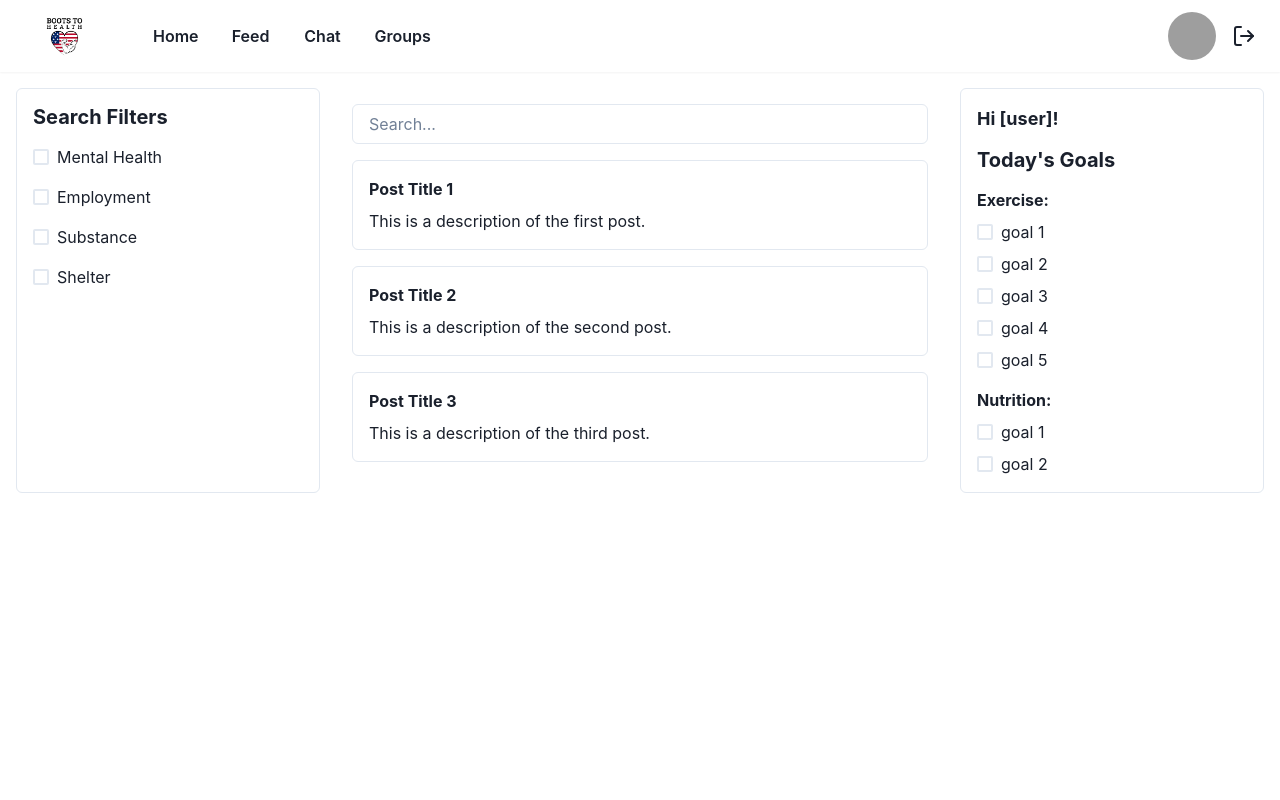
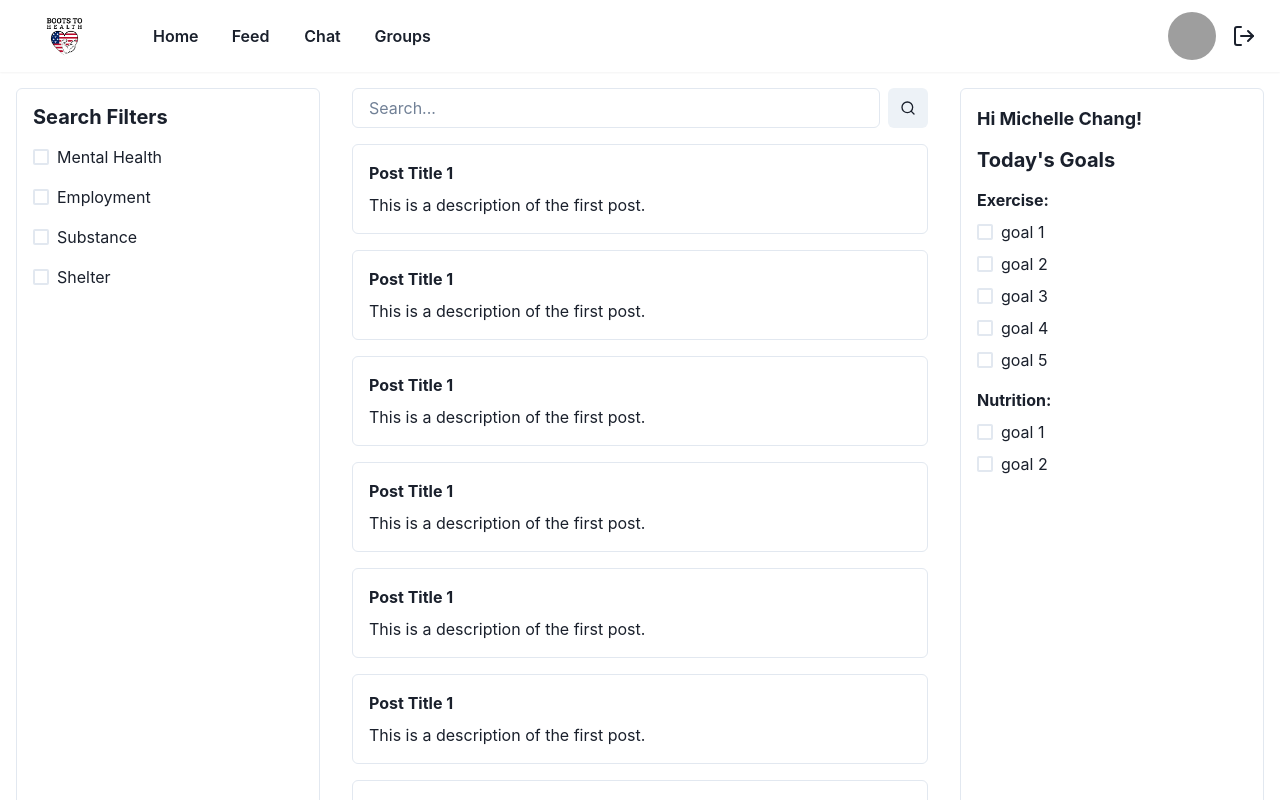
Before and after one commit to michellechang02/veterans-society, a React (Vite) app in the folder frontend/: page /feed in a window 1280 px wide. Shown: the top 800 px of the page. Built offline with nearby package versions, Linux system fonts and the light colour scheme; grey boxes are pictures that could not be loaded.

Commit message:
registration looks better

```diff
--- a/frontend/src/components/Feed.tsx
+++ b/frontend/src/components/Feed.tsx
@@ -1,8 +1,15 @@
-import { Box, Checkbox, Grid, Heading, Input, Text, VStack } from '@chakra-ui/react';
-
+import { Box, Checkbox, Grid, Heading, Input, Text,
+    VStack, HStack, IconButton, Icon } from '@chakra-ui/react';
+import { Search } from 'react-feather'
+import Post from './Post';
 
 
 const Feed = () => {
+
+
+    const firstName = 'Michelle';
+    const lastName = 'Chang';
+
   return (
     <Grid
       templateColumns="1fr 2fr 1fr"
@@ -21,27 +28,28 @@ const Feed = () => {
       </Box>
 
       {/* Middle Column: Input and Feed/Posts */}
-      <Box  p={4}>
-        <Input placeholder="Search..." mb={4} />
+      <Box  pb={4} px={4} >
+        <HStack mb={4}>
+        <Input placeholder="Search..."/>
+        <IconButton aria-label="Search" icon={<Icon as={Search} />} />
+        </HStack>
         <VStack spacing={4} align="stretch">
-          <Box p={4} border="1px solid" borderColor="gray.200" borderRadius="md">
-            <Text fontWeight="bold">Post Title 1</Text>
-            <Text mt={2}>This is a description of the first post.</Text>
-          </Box>
-          <Box p={4} border="1px solid" borderColor="gray.200" borderRadius="md">
-            <Text fontWeight="bold">Post Title 2</Text>
-            <Text mt={2}>This is a description of the second post.</Text>
-          </Box>
-          <Box p={4} border="1px solid" borderColor="gray.200" borderRadius="md">
-            <Text fontWeight="bold">Post Title 3</Text>
-            <Text mt={2}>This is a description of the third post.</Text>
-          </Box>
+            <Post />
+            <Post />
+            <Post />
+            <Post />
+            <Post />
+            <Post />
+            <Post />
+            <Post />
+            <Post />
+            <Post />
         </VStack>
       </Box>
 
       {/* Right Column: User Info and Goals */}
       <Box border="1px solid" borderColor="gray.200" borderRadius="md" p={4}>
-        <Text fontWeight="bold" fontSize="lg" mb={4}>Hi [user]!</Text>
+        <Text fontWeight="bold" fontSize="lg" mb={4}>Hi {firstName} {lastName}!</Text>
         <Heading as="h4" size="md" mb={4}>Today's Goals</Heading>
 
         {/* Exercise Goals */}
--- a/frontend/src/components/Post.tsx
+++ b/frontend/src/components/Post.tsx
@@ -0,0 +1,14 @@
+import { Box, Text } from '@chakra-ui/react'
+
+type Props = {}
+
+function Post({}: Props) {
+  return (
+    <Box p={4} border="1px solid" borderColor="gray.200" borderRadius="md">
+    <Text fontWeight="bold">Post Title 1</Text>
+    <Text mt={2}>This is a description of the first post.</Text>
+  </Box>
+  )
+}
+
+export default Post
--- a/frontend/src/components/Register.tsx
+++ b/frontend/src/components/Register.tsx
@@ -15,6 +15,7 @@ import {
   Checkbox,
   Alert,
   AlertIcon,
+  Grid,
 } from '@chakra-ui/react';
 import { useNavigate } from 'react-router-dom';
 import axios from 'axios';
@@ -146,11 +147,14 @@ const Register: React.FC = () => {
   };
 
   return (
-    <Center h="100vh">
+    <Center>
   <Box
     p={10}
-        width="30vw"
-        minWidth="350px"
+    mt={10}
+    h="80vh"
+    width={{ base: "100vw", md: "80vw", lg: "60vw" }}
+    minWidth="300px"
+    maxWidth="100vw"
     borderWidth={2}
     borderRadius={12}
     boxShadow="2xl"
@@ -159,7 +163,7 @@ const Register: React.FC = () => {
       Register
     </Heading>
     <form onSubmit={handleSubmit}>
-          <Box maxW="md" mx="auto" mt={8} p={4}>
+      <Box mx="auto" mt={8}>
         {errors && (
           <Alert status="error" mb={4}>
             <AlertIcon />
@@ -172,40 +176,43 @@ const Register: React.FC = () => {
               <FormLabel fontSize="lg">Username</FormLabel>
               <Input
                 type="text"
-                    placeholder="Enter username"
+                placeholder="Username"
                 name="username"
                 value={formData.username}
                 onChange={handleInputChange}
                 size="lg"
               />
             </FormControl>
+
             <FormControl id="firstName" isRequired mt={4}>
               <FormLabel fontSize="lg">First Name</FormLabel>
               <Input
                 type="text"
-                    placeholder="Enter your first name"
+                placeholder="First name"
                 name="firstName"
                 value={formData.firstName}
                 onChange={handleInputChange}
                 size="lg"
               />
             </FormControl>
+
             <FormControl id="lastName" isRequired mt={4}>
               <FormLabel fontSize="lg">Last Name</FormLabel>
               <Input
                 type="text"
-                    placeholder="Enter your last name"
+                placeholder="Last name"
                 name="lastName"
                 value={formData.lastName}
                 onChange={handleInputChange}
                 size="lg"
               />
             </FormControl>
+
             <FormControl id="password" isRequired mt={4}>
               <FormLabel fontSize="lg">Password</FormLabel>
               <Input
                 type="password"
-                    placeholder="Enter password"
+                placeholder="Password"
                 name="password"
                 value={formData.password}
                 onChange={handleInputChange}
@@ -234,21 +241,18 @@ const Register: React.FC = () => {
             </Button>
           </>
         )}
+
         {step === 2 && (
           <>
             {formData.isVeteran && (
-                  <>
+              <Grid templateColumns={{ base: "1fr", md: "repeat(2, 1fr)" }} gap={6}>
                 <FormControl id="interests" isRequired>
-                      <FormLabel fontSize="lg">
-                        What are your interests?
-                      </FormLabel>
+                  <FormLabel fontSize="lg" mb={2}>What are your interests?</FormLabel>
                   <RadioGroup
                     name="interests"
-                        onChange={(value: string) =>
-                          handleRadioChange('interests', value)
-                        }
+                    onChange={(value: string) => handleRadioChange('interests', value)}
                   >
-                        <Stack direction="column">
+                    <Stack direction="column" spacing={2}>
                       <Radio value="Fitness">Fitness</Radio>
                       <Radio value="Nutrition">Nutrition</Radio>
                       <Radio value="Community">Community</Radio>
@@ -257,73 +261,76 @@ const Register: React.FC = () => {
                   </RadioGroup>
                 </FormControl>
 
-                    <FormControl id="employmentStatus" mt={4} isRequired>
-                      <FormLabel fontSize="lg">Employment Status</FormLabel>
+                <FormControl id="employmentStatus" isRequired>
+                  <FormLabel fontSize="lg" mb={2}>Employment Status</FormLabel>
                   <RadioGroup
                     name="employmentStatus"
-                        onChange={(value: string) =>
-                          handleRadioChange('employmentStatus', value)
-                        }
+                    onChange={(value: string) => handleRadioChange('employmentStatus', value)}
                     value={formData.employmentStatus}
                   >
-                        <Stack direction="column">
+                    <Stack direction="column" spacing={2}>
                       <Radio value="Employed">Employed</Radio>
                       <Radio value="Unemployed">Unemployed</Radio>
                     </Stack>
                   </RadioGroup>
                 </FormControl>
-                    <FormControl id="liveLocation" mt={4} isRequired>
-                      <FormLabel fontSize="lg">Where do you live?</FormLabel>
+
+                <FormControl id="liveLocation" isRequired>
+                  <FormLabel fontSize="lg" mb={2}>Where do you live?</FormLabel>
                   <Input
                     type="text"
-                        placeholder="Enter where you live"
+                    placeholder="Living Location"
                     name="liveLocation"
                     value={formData.liveLocation}
                     onChange={handleInputChange}
                     size="lg"
+                    p={2}
                   />
                 </FormControl>
 
-                    <FormControl id="workLocation" mt={4} isRequired>
-                      <FormLabel fontSize="lg">Where do you work?</FormLabel>
+                <FormControl id="workLocation" isRequired>
+                  <FormLabel fontSize="lg" mb={2}>Where do you work?</FormLabel>
                   <Input
                     type="text"
-                        placeholder="Enter where you work"
+                    placeholder="Work"
                     name="workLocation"
                     value={formData.workLocation}
                     onChange={handleInputChange}
                     size="lg"
+                    p={2}
                   />
                 </FormControl>
 
-                    <FormControl id="weight" isRequired mt={4}>
-                      <FormLabel fontSize="lg">Weight (kg)</FormLabel>
+                <FormControl id="weight" isRequired>
+                  <FormLabel fontSize="lg" mb={2}>Weight (kg)</FormLabel>
                   <Input
                     type="number"
-                        placeholder="Enter your weight"
+                    placeholder="Weight"
                     name="weight"
                     value={formData.weight !== undefined ? formData.weight : ''}
                     onChange={handleNumberChange}
                     size="lg"
+                    p={2}
                     min="0"
                     step="0.1"
                   />
                 </FormControl>
 
-                    <FormControl id="height" isRequired mt={4}>
-                      <FormLabel fontSize="lg">Height (cm)</FormLabel>
+                <FormControl id="height" isRequired>
+                  <FormLabel fontSize="lg" mb={2}>Height (cm)</FormLabel>
                   <Input
                     type="number"
-                        placeholder="Enter your height"
+                    placeholder="Height"
                     name="height"
                     value={formData.height !== undefined ? formData.height : ''}
                     onChange={handleNumberChange}
                     size="lg"
+                    p={2}
                     min="0"
                     step="0.1"
                   />
                 </FormControl>
-                  </>
+              </Grid>
             )}
 
             <Stack direction="row" mt={6} spacing={4}>
@@ -344,6 +351,7 @@ const Register: React.FC = () => {
         )}
       </Box>
     </form>
+
     <Text mt={6} textAlign="center" fontSize="lg">
       Already have an account?{' '}
       <Button
@@ -356,6 +364,8 @@ const Register: React.FC = () => {
     </Text>
   </Box>
 </Center>
+
+
   );
 };
 
```
Lines whose indentation alone changed are shown as unchanged.
